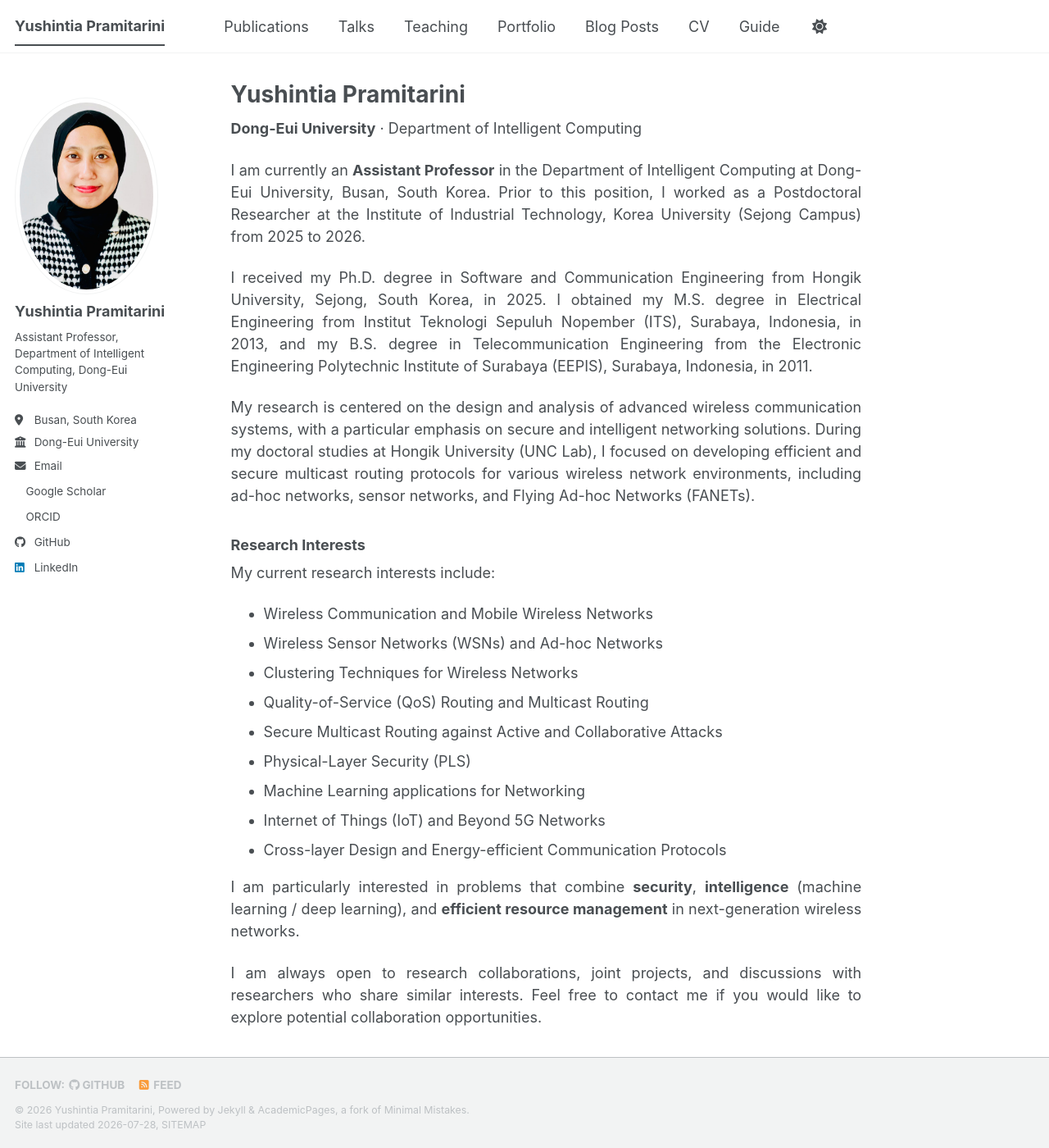
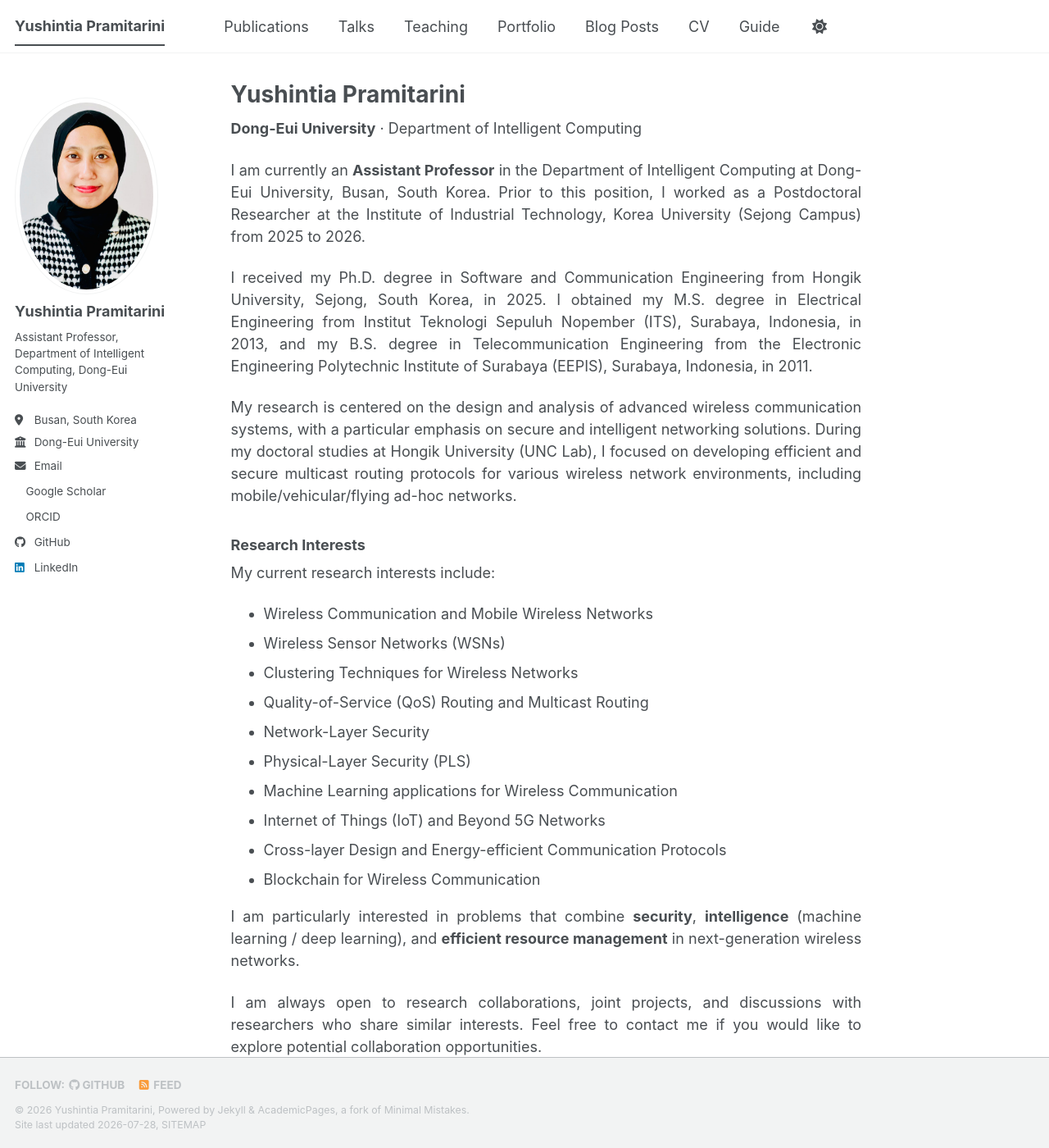
Before and after one commit to yushintia/yushintia.github.io, a Jekyll site: the page built from _pages/about.md, in a window 1280 px wide and 1400 px high. Shown: the whole window at 82% size. Built offline with Jekyll 4.4.1, drawn with Linux system fonts in a browser that asks for light colours; a style sheet for code colours, icons or effects is not loaded.

Commit message:
Revise research description and interests in about.md
Updated research focus and interests in the about page.

```diff
--- a/_pages/about.md
+++ b/_pages/about.md
@@ -19,21 +19,22 @@ I am currently an **Assistant Professor** in the Department of Intelligent Compu
 
 I received my Ph.D. degree in Software and Communication Engineering from Hongik University, Sejong, South Korea, in 2025. I obtained my M.S. degree in Electrical Engineering from Institut Teknologi Sepuluh Nopember (ITS), Surabaya, Indonesia, in 2013, and my B.S. degree in Telecommunication Engineering from the Electronic Engineering Polytechnic Institute of Surabaya (EEPIS), Surabaya, Indonesia, in 2011.
 
-My research is centered on the design and analysis of advanced wireless communication systems, with a particular emphasis on secure and intelligent networking solutions. During my doctoral studies at Hongik University (UNC Lab), I focused on developing efficient and secure multicast routing protocols for various wireless network environments, including ad-hoc networks, sensor networks, and Flying Ad-hoc Networks (FANETs).
+My research is centered on the design and analysis of advanced wireless communication systems, with a particular emphasis on secure and intelligent networking solutions. During my doctoral studies at Hongik University (UNC Lab), I focused on developing efficient and secure multicast routing protocols for various wireless network environments, including mobile/vehicular/flying ad-hoc networks.
 
 ### Research Interests
 
 My current research interests include:
 
 - Wireless Communication and Mobile Wireless Networks
-- Wireless Sensor Networks (WSNs) and Ad-hoc Networks
+- Wireless Sensor Networks (WSNs)
 - Clustering Techniques for Wireless Networks
 - Quality-of-Service (QoS) Routing and Multicast Routing
-- Secure Multicast Routing against Active and Collaborative Attacks
+- Network-Layer Security
 - Physical-Layer Security (PLS)
-- Machine Learning applications for Networking
+- Machine Learning applications for Wireless Communication
 - Internet of Things (IoT) and Beyond 5G Networks
 - Cross-layer Design and Energy-efficient Communication Protocols
+- Blockchain for Wireless Communication
 
 I am particularly interested in problems that combine **security**, **intelligence** (machine learning / deep learning), and **efficient resource management** in next-generation wireless networks.
 
```
